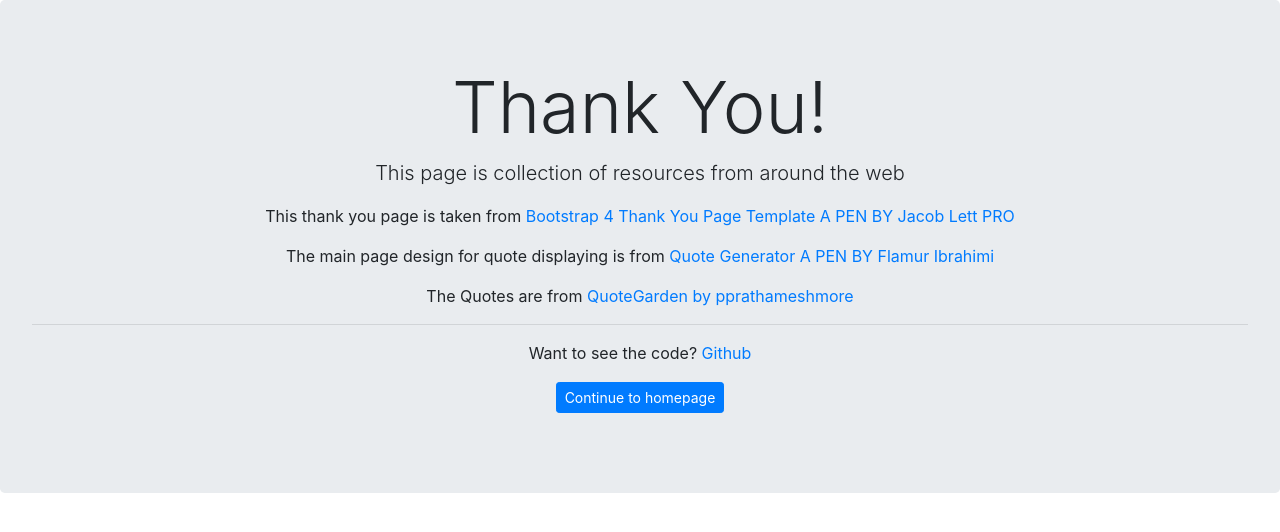
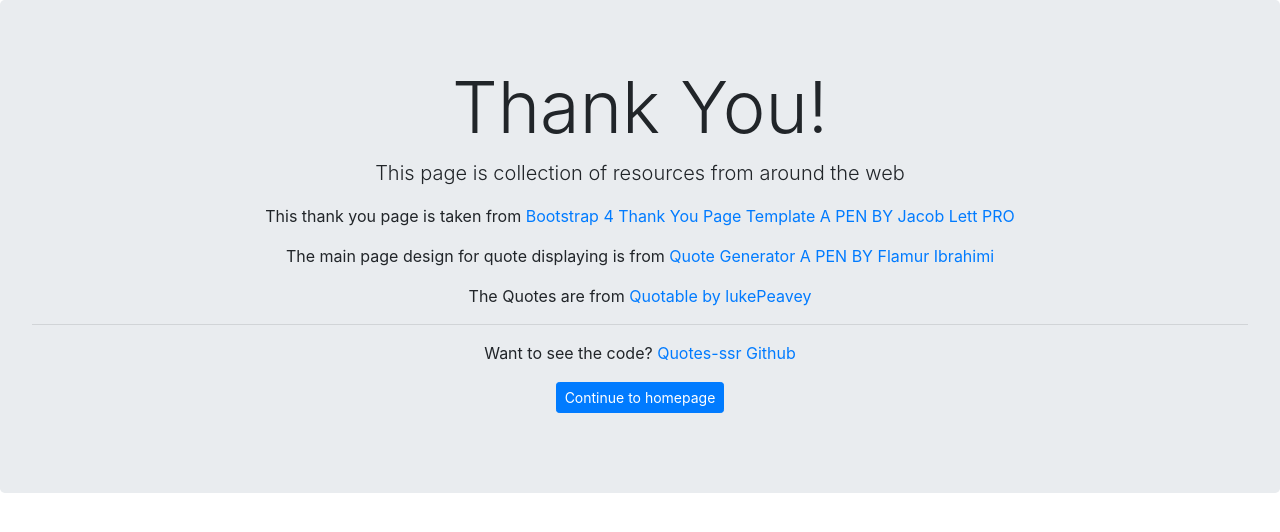
Before and after one commit to safaldas/quotes-ssr, a Next.js app: page /about in a window 1280 px wide. Shown: the top 532 px of the page. Built offline with nearby package versions, Linux system fonts and the light colour scheme.

Commit message:
change the api from quote garden to quotable

```diff
--- a/pages/about.js
+++ b/pages/about.js
@@ -33,16 +33,14 @@
       </p>
       <p>
         The Quotes are from{" "}
-        <a
-          target="_blank"
-          href="https://pprathameshmore.github.io/QuoteGarden/"
-        >
-          QuoteGarden by pprathameshmore
+        <a target="_blank" href="https://github.com/lukePeavey/quotable">
+          Quotable by lukePeavey
         </a>
       </p>
       <hr />
       <p>
-        Want to see the code? <a href="">Github</a>
+        Want to see the code?{" "}
+        <a href="https://github.com/safaldas/quotes-ssr">Quotes-ssr Github</a>
       </p>
       <p className="lead">
         <a className="btn btn-primary btn-sm" href="/" role="button">
--- a/pages/author/[name].js
+++ b/pages/author/[name].js
@@ -30,7 +30,7 @@
       {quotes.map((quote, i) => (
         <section className="quotes" key={i}>
           <div className="bubble">
-            <blockquote>{quote.quoteText}</blockquote>
+            <blockquote>{quote.content}</blockquote>
           </div>
         </section>
       ))}
@@ -43,8 +43,7 @@
  */
 Author.getInitialProps = async ({ query: { name } }) => {
   const res = await fetch(
-    "https://quote-garden.herokuapp.com/quotes/author/" +
-      (name || "Byron Pulsifer")
+    "https://api.quotable.io/quotes?author=" + (name || "John Lennon")
   );
   const data = await res.json();
 
```
Also changed, not shown: pages/index.js (+11 -11 lines), 1 other file (tests, documents, lock files or other folders).
